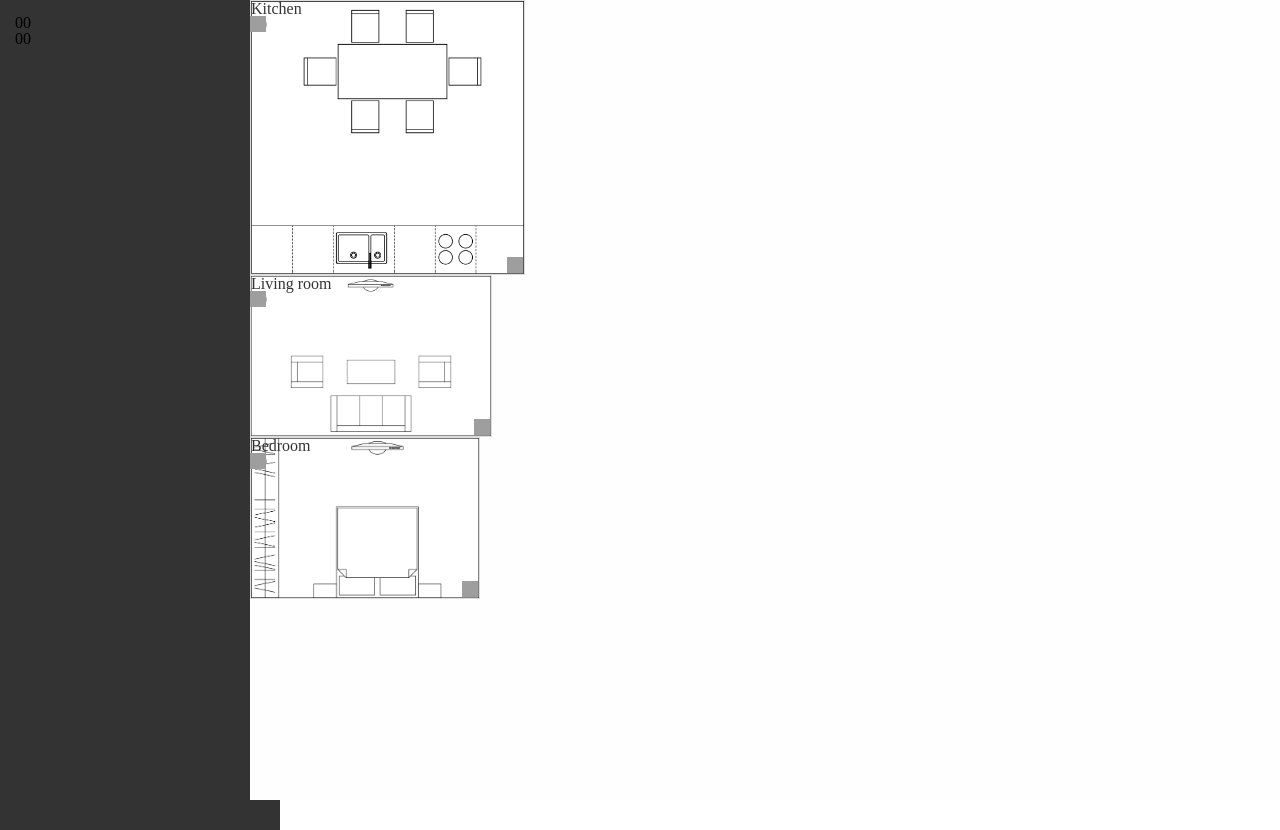
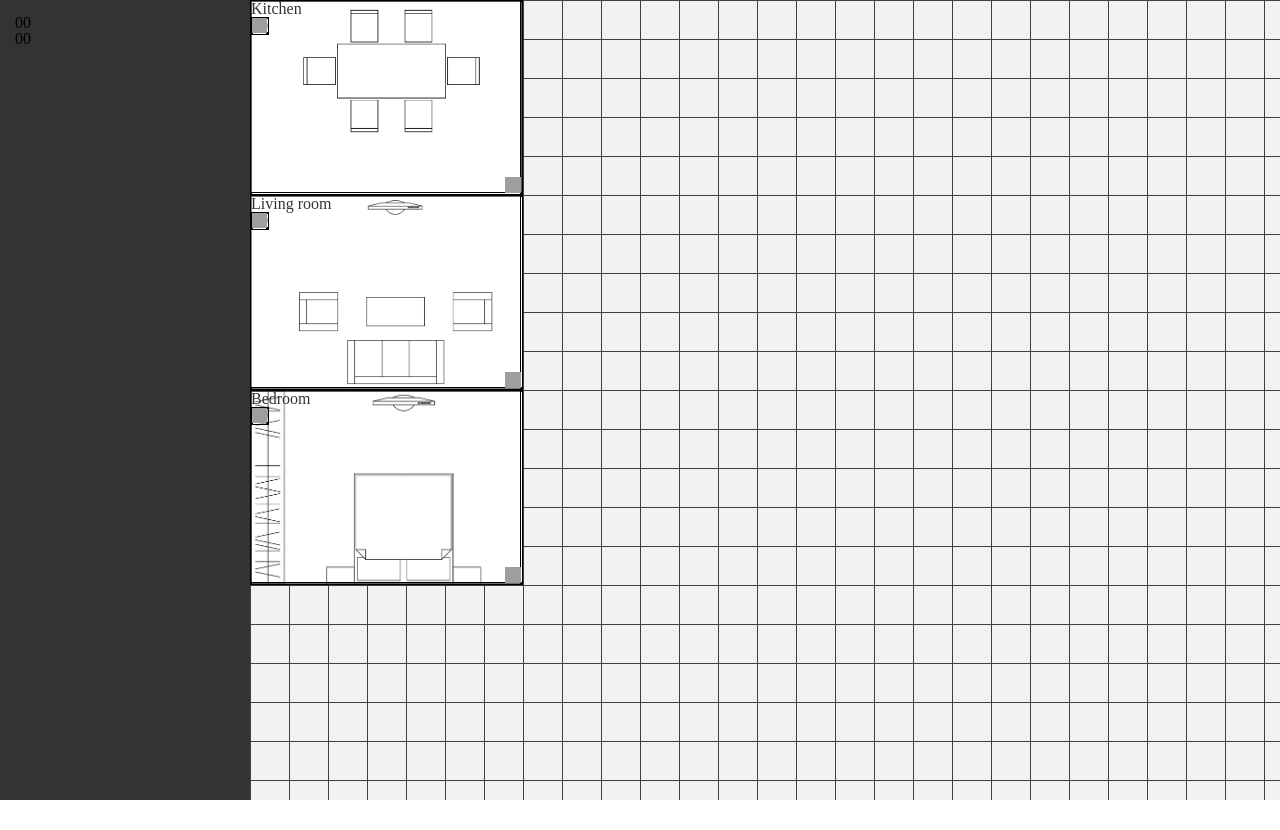
Before and after one commit to BerzinsU/visand, a plain HTML site: page index.html in a window 1280 px wide. After the commit the page ends 800 px from the top, so only its background shows below. Drawn offline with nearby package versions, Linux system fonts and the light colour scheme; grey boxes are pictures that could not be loaded.

Commit message:
style update

```diff
--- a/Scripts.js
+++ b/Scripts.js
@@ -10,14 +10,14 @@
 
           // let the gallery items be draggable
           $( "div", $sandbox ).draggable({ cursor: "move", snap: true, containment: "parent",
-        grid: [ 20,20 ] }).resizable({ aspectRatio: true,  grid: 20, resize: function( event, ui ){resizedBlock(event, ui)} });
+        grid: [ 39,39 ] }).resizable({ aspectRatio: true,  grid: 39, resize: function( event, ui ){resizedBlock(event, ui)} });
 
         $( "#draggable4" ).draggable({cursor: "move"});
         var recycle_icon = "<a href='link/to/recycle/script/when/we/have/js/off' title='Recycle this image' class='ui-icon ui-icon-refresh'>Recycle image</a>";
 
 
       $( "#draggable6" ).draggable({ cursor: "move", snap: true, containment: "parent",
-        grid: [ 20,20 ] });;
+        grid: [ 39,39 ] });;
 
 
     });
--- a/index.html
+++ b/index.html
@@ -19,9 +19,10 @@
             <!-- Menu -->
             <div class="Menu">
 
-
-                <div class="SqSum" id="SqSum">00</div>
-                <div class="TotalPrice" id="TotalPrice">00</div>
+                <div class="summary">
+                    <div class="SqSum" id="SqSum">00</div>
+                    <div class="TotalPrice" id="TotalPrice">00</div>
+                </div>
 
             </div>
 
--- a/sass/main.sass
+++ b/sass/main.sass
@@ -1,4 +1,5 @@
 @import "compass/reset"
+@import "compass/css3"
 
 html, body
 	width: 100%
@@ -9,24 +10,24 @@ body
 
 #draggable
 	width: 273px
-	height: 273px
+	height: 195px
 	background-image: url("../roomplans/kitchen.png")
 	background-repeat: no-repeat
-	background-size: 100%
+	background-size: cover
 
 #draggable2
-	width: 240px
-	height: 160px
+	width: 273px
+	height: 195px
 	background-image: url("../roomplans/LIVINGROOM_FULL.png")
 	background-repeat: no-repeat
-	background-size: 100%
+	background-size: cover
 
 #draggable3
-	width: 228px
-	height: 160px
+	width: 273px
+	height: 195px
 	background-image: url("../roomplans/BEDROOM_FULL_2.png")
 	background-repeat: no-repeat
-	background-size: 100%
+	background-size: cover
 
 #draggable4
 	width: 100px
@@ -44,17 +45,29 @@ body
 	background-color: #fefefe
 	width: auto
 	height: 100%
-	overflow: hidden
+	overflow: auto
 	position: absolute
 	left: 250px
 	right: 0
 	top: 0
 	bottom: 0
+	background-image: url("../roomplans/grid.png")
 
 	div
+		-webkit-box-sizing: border-box
+		-moz-box-sizing: border-box
+		box-sizing: border-box
+		@include transition-property(left, top)
+		@include transition-duration(0.10s)
+		border: 1px solid black
+		overflow: hidden
+
 
 		img
 			display: block
+
+		.ui-icon-gripsmall-diagonal-se
+			border: 0
 
 
 .Menu
@@ -65,7 +78,9 @@ body
 	left: 0
 	top: 0
 	bottom: 0
-	padding: 15px
+
+	.summary
+		padding: 15px
 
 .SqMeter
 	float: left
```
Also changed, not shown: css/main.css, roomplans/grid.png (added).
